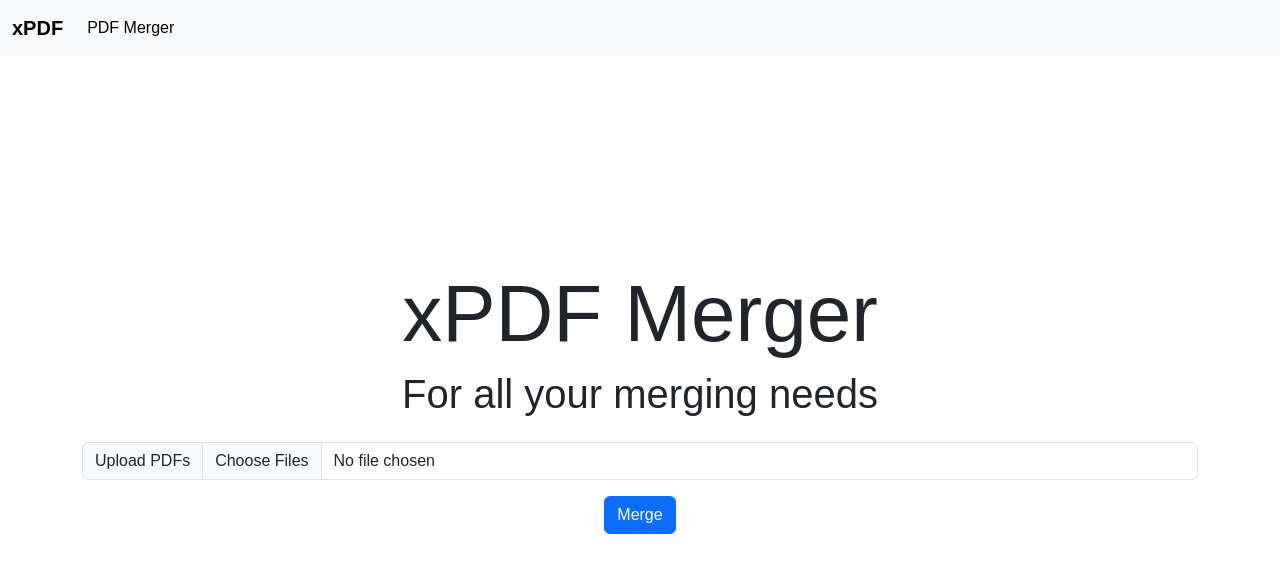
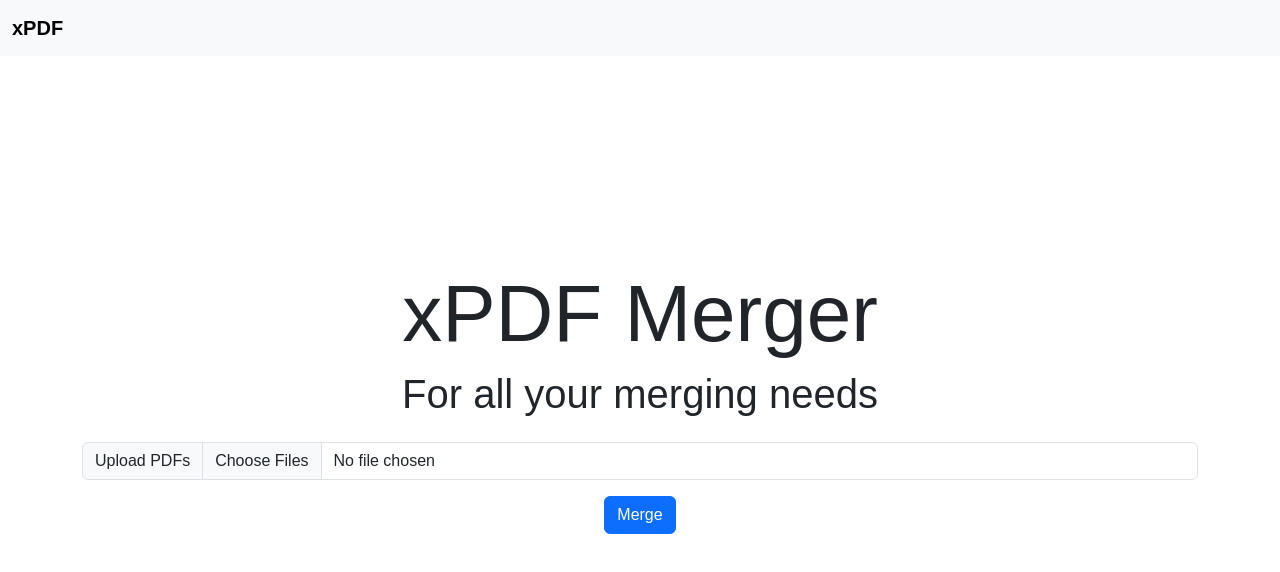
Before and after one commit to ShadowAmitendu/JavaScript---Internship, a plain HTML site: page Projects/Project1/templates/index.html in a window 1280 px wide. Drawn offline with nearby package versions, Linux system fonts and the light colour scheme.

Commit message:
changes to nav

```diff
--- a/Projects/Project1/templates/index.html
+++ b/Projects/Project1/templates/index.html
@@ -17,20 +17,6 @@
 		<nav class="navbar navbar-expand-lg bg-body-tertiary">
 			<div class="container-fluid">
 				<a class="navbar-brand fw-bold" href="#">xPDF</a>
-				<div
-					class="collapse navbar-collapse"
-					id="navbarSupportedContent">
-					<ul class="navbar-nav me-auto mb-2 mb-lg-0">
-						<li class="nav-item">
-							<a
-								class="nav-link active"
-								aria-current="page"
-								href="#"
-								>PDF Merger</a
-							>
-						</li>
-					</ul>
-				</div>
 			</div>
 		</nav>
 
```
